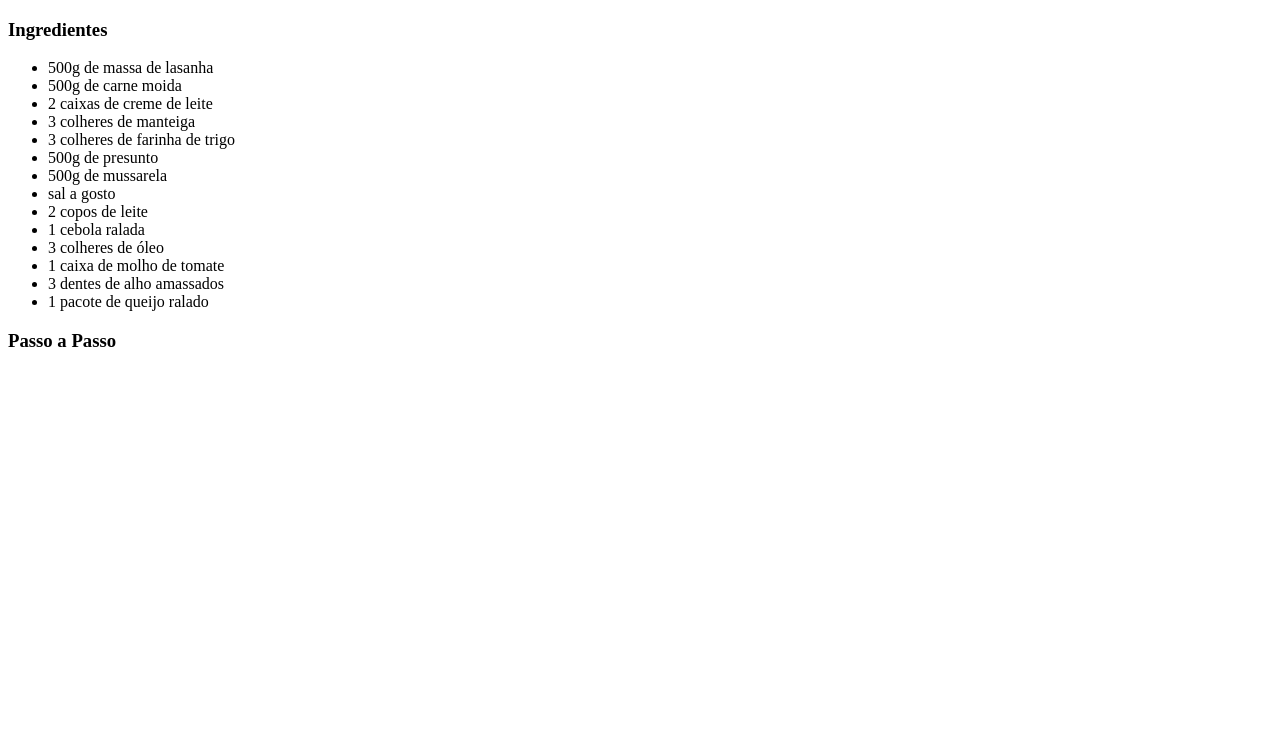
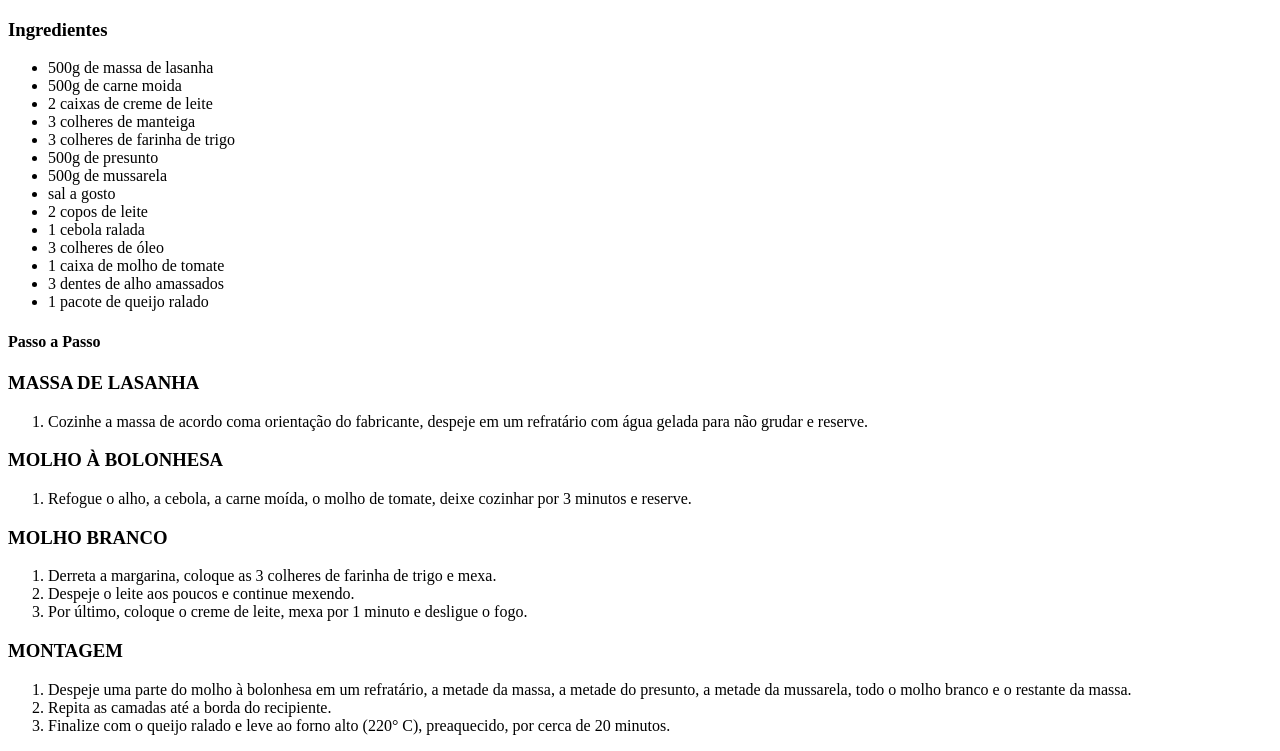
Before and after one commit to Tomsouza571/Receitas-de-odin, a plain HTML site: page recipes/lasanha.html in a window 1280 px wide. Shown: the part 100-851 px from the top of the page. Before the commit the page ends 800 px from the top, so only its background shows below. Drawn offline with Linux system fonts and the light colour scheme.

Commit message:
Adiciona mode de preparo

```diff
--- a/recipes/lasanha.html
+++ b/recipes/lasanha.html
@@ -31,9 +31,29 @@
 
         </ul>
 
-    <h3> Passo a Passo </h3>
+    <h4> Passo a Passo </h3>
+        <h3> MASSA DE LASANHA </h3>
         <ol>
+            <li> Cozinhe a massa de acordo coma orientação do fabricante, despeje em um refratário com água gelada para não grudar e reserve. </li>
+        </ol>
 
+        <h3> MOLHO À BOLONHESA </h3>
+        <ol>
+            <li> Refogue o alho, a cebola, a carne moída, o molho de tomate, deixe cozinhar por 3 minutos e reserve.</li>
+         </ol>
+
+         <h3> MOLHO BRANCO </h3>
+         <OL>
+             <li> Derreta a margarina, coloque as 3 colheres de farinha de trigo e mexa.</li>
+             <li> Despeje o leite aos poucos e continue mexendo.</li>
+             <LI> Por último, coloque o creme de leite, mexa por 1 minuto e desligue o fogo.</LI>
+        </ol>
+
+        <H3> MONTAGEM </H3>
+        <ol>
+            <li> Despeje uma parte do molho à bolonhesa em um refratário, a metade da massa, a metade do presunto, a metade da mussarela, todo o molho branco e o restante da massa.</li>
+            <li> Repita as camadas até a borda do recipiente.</li>
+            <li> Finalize com o queijo ralado e leve ao forno alto (220° C), preaquecido, por cerca de 20 minutos.</li>
         </ol>
 
 </body>
```
